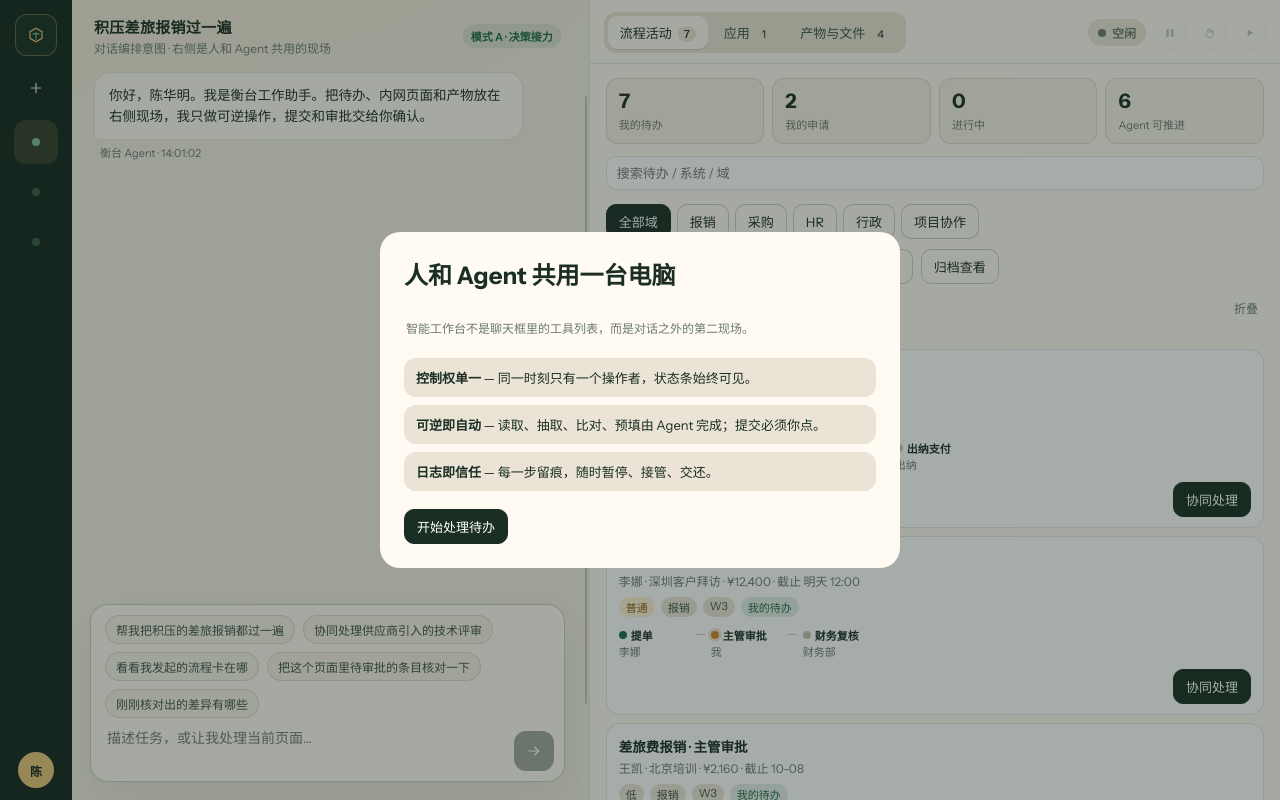
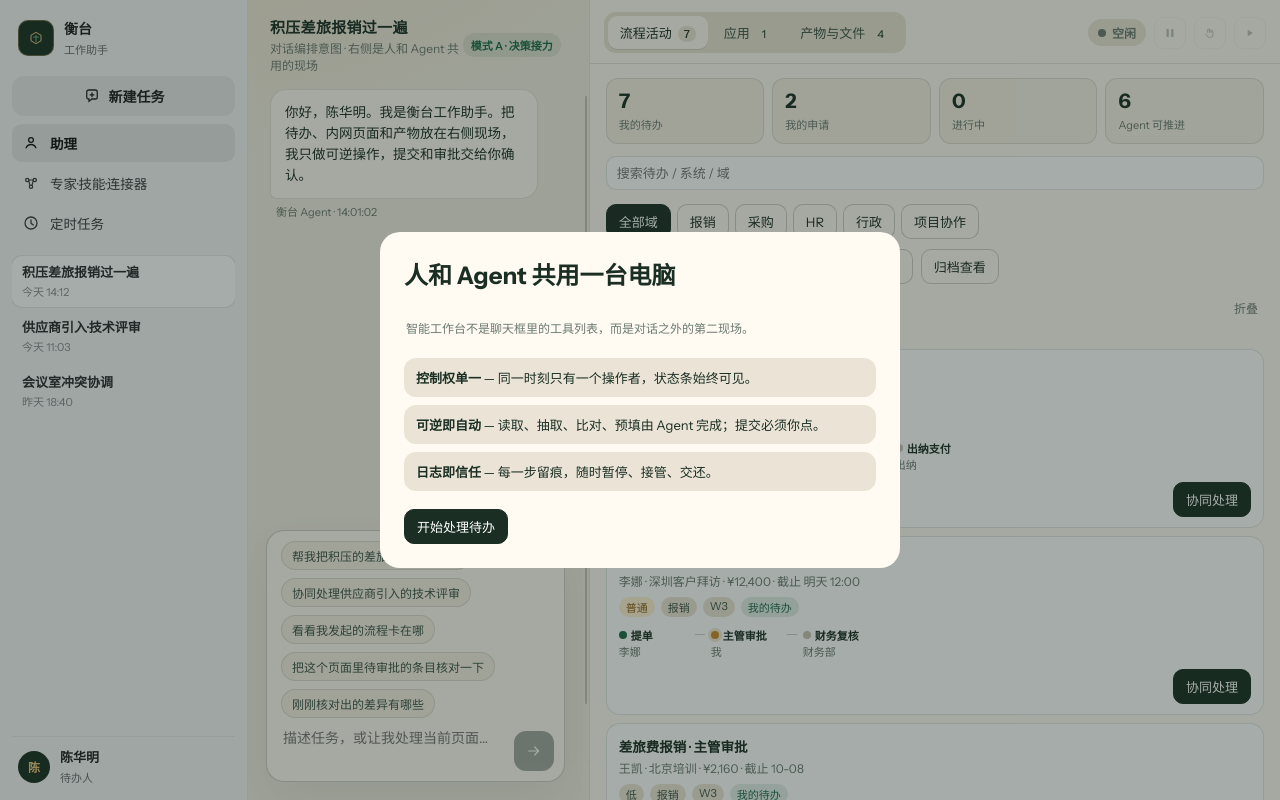
Before and after one commit to c-builder/workbench, a React (Vite) app: page / in a window 1280 px wide. Built offline with nearby package versions, Linux system fonts and the light colour scheme.

Commit message:
Restyle the left rail after WorkBuddy.
Replace icon dots with a labeled sidebar: new task, assistant sessions, skills, and schedules.

Co-authored-by: Cursor <cursoragent@cursor.com>

```diff
--- a/src/App.tsx
+++ b/src/App.tsx
@@ -9,7 +9,7 @@ import {
   sessionSeeds,
   suggestions,
 } from './data'
-import { IconExternal, IconHand, IconLogo, IconPause, IconPlay, IconPlus, IconSend } from './icons'
+import { IconAssistant, IconChatPlus, IconClock, IconExternal, IconHand, IconLogo, IconNodes, IconPause, IconPlay, IconPlus, IconSend } from './icons'
 import type {
   Artifact,
   BrowserTab,
@@ -72,6 +72,7 @@ export default function App() {
   const [domainFilter, setDomainFilter] = useState<'all' | Domain>('all')
   const [sessionList, setSessionList] = useState<Session[]>(seedSessions)
   const [sessionId, setSessionId] = useState('s1')
+  const [railNav, setRailNav] = useState<'assistant' | 'skills' | 'schedule'>('assistant')
   const [inbox, setInbox] = useState<Record<string, ChatMessage[]>>({
     s1: seedMessages('s1'),
     s2: seedMessages('s2'),
@@ -493,6 +494,7 @@ export default function App() {
     setSessionList((list) => [s, ...list])
     setInbox((box) => ({ ...box, [id]: [welcome()] }))
     setSessionId(id)
+    setRailNav('assistant')
   }
 
   const send = (text?: string) => {
@@ -585,26 +587,80 @@ export default function App() {
   return (
     <div className="app-shell" style={{ ['--bench' as string]: `${bench}%` }}>
       <aside className="rail">
-        <div className="logo" title="衡台">
-          <IconLogo />
+        <div className="rail-brand">
+          <div className="logo" title="衡台">
+            <IconLogo />
+          </div>
+          <div>
+            <b>衡台</b>
+            <span>工作助手</span>
+          </div>
         </div>
-        <button className="rail-btn" title="新会话" onClick={newSession}>
-          <IconPlus />
+        <button className="new-task" onClick={newSession}>
+          <IconChatPlus />
+          新建任务
         </button>
-        <div className="rail-sessions">
-          {sessionList.map((s) => (
-            <button
-              key={s.id}
-              className={`rail-btn ${s.id === sessionId ? 'active' : ''}`}
-              title={`${s.title} · ${s.time}`}
-              onClick={() => switchSession(s.id)}
-            >
-              <span className="dot-session" style={{ opacity: s.id === sessionId ? 1 : 0.35 }} />
-            </button>
-          ))}
+        <nav className="rail-nav">
+          <button className={railNav === 'assistant' ? 'active' : ''} onClick={() => setRailNav('assistant')}>
+            <IconAssistant />
+            助理
+          </button>
+          <button className={railNav === 'skills' ? 'active' : ''} onClick={() => setRailNav('skills')}>
+            <IconNodes />
+            专家·技能·连接器
+          </button>
+          <button className={railNav === 'schedule' ? 'active' : ''} onClick={() => setRailNav('schedule')}>
+            <IconClock />
+            定时任务
+          </button>
+        </nav>
+        <div className="rail-body">
+          {railNav === 'assistant' &&
+            (sessionList.length ? (
+              sessionList.map((s) => (
+                <button
+                  key={s.id}
+                  className={`task-item ${s.id === sessionId ? 'active' : ''}`}
+                  onClick={() => switchSession(s.id)}
+                >
+                  <span className="task-title">{s.title}</span>
+                  <span className="task-time">{s.time}</span>
+                </button>
+              ))
+            ) : (
+              <div className="rail-empty">
+                <b>暂无任务</b>
+                <p>点击上方按钮开始新任务</p>
+              </div>
+            ))}
+          {railNav === 'skills' && (
+            <div className="skill-list">
+              {[
+                { n: 'W3 审批', d: '待办读取 / 预填 / 提交前交接' },
+                { n: 'eBuy 采购', d: '供应商与订单只读跟踪' },
+                { n: '费控报销', d: '发票 OCR 比对' },
+                { n: '行政门户', d: '会议室冲突检索' },
+              ].map((x) => (
+                <div key={x.n} className="skill-card">
+                  <b>{x.n}</b>
+                  <span>{x.d}</span>
+                </div>
+              ))}
+            </div>
+          )}
+          {railNav === 'schedule' && (
+            <div className="rail-empty">
+              <b>暂无定时任务</b>
+              <p>可把重复待办预审设为每日提醒</p>
+            </div>
+          )}
         </div>
-        <div className="rail-user" title={ME}>
-          {ME.slice(0, 1)}
+        <div className="rail-foot">
+          <div className="rail-user">{ME.slice(0, 1)}</div>
+          <div>
+            <b>{ME}</b>
+            <span>待办人</span>
+          </div>
         </div>
       </aside>
 
--- a/src/icons.tsx
+++ b/src/icons.tsx
@@ -54,3 +54,41 @@ export function IconExternal() {
     </svg>
   )
 }
+export function IconChatPlus() {
+  return (
+    <svg width="18" height="18" viewBox="0 0 24 24" fill="none">
+      <path
+        d="M5 6.5A2.5 2.5 0 0 1 7.5 4h9A2.5 2.5 0 0 1 19 6.5v7A2.5 2.5 0 0 1 16.5 16H12l-4 3v-3H7.5A2.5 2.5 0 0 1 5 13.5v-7Z"
+        stroke="currentColor"
+        strokeWidth="1.7"
+      />
+      <path d="M12 8v5M9.5 10.5h5" stroke="currentColor" strokeWidth="1.7" strokeLinecap="round" />
+    </svg>
+  )
+}
+export function IconAssistant() {
+  return (
+    <svg width="18" height="18" viewBox="0 0 24 24" fill="none">
+      <circle cx="12" cy="8" r="3.2" stroke="currentColor" strokeWidth="1.7" />
+      <path d="M5.5 18.5c1.2-3 3.6-4.5 6.5-4.5s5.3 1.5 6.5 4.5" stroke="currentColor" strokeWidth="1.7" strokeLinecap="round" />
+    </svg>
+  )
+}
+export function IconNodes() {
+  return (
+    <svg width="18" height="18" viewBox="0 0 24 24" fill="none">
+      <circle cx="7" cy="8" r="2.2" stroke="currentColor" strokeWidth="1.7" />
+      <circle cx="17" cy="8" r="2.2" stroke="currentColor" strokeWidth="1.7" />
+      <circle cx="12" cy="17" r="2.2" stroke="currentColor" strokeWidth="1.7" />
+      <path d="M9 8.8 10.6 15M15 8.8 13.4 15M9.2 8h5.6" stroke="currentColor" strokeWidth="1.5" />
+    </svg>
+  )
+}
+export function IconClock() {
+  return (
+    <svg width="18" height="18" viewBox="0 0 24 24" fill="none">
+      <circle cx="12" cy="12" r="8" stroke="currentColor" strokeWidth="1.7" />
+      <path d="M12 8v4.5l3 2" stroke="currentColor" strokeWidth="1.7" strokeLinecap="round" />
+    </svg>
+  )
+}
--- a/src/index.css
+++ b/src/index.css
@@ -44,7 +44,7 @@ button { cursor: pointer; }
 
 .app-shell {
   display: grid;
-  grid-template-columns: 72px minmax(0, 1fr) 6px minmax(0, var(--bench, 52%));
+  grid-template-columns: 248px minmax(0, 1fr) 6px minmax(0, var(--bench, 52%));
   height: 100%;
   width: 100%;
   min-width: 0;
@@ -52,41 +52,90 @@ button { cursor: pointer; }
 }
 
 .rail {
-  background: #15261e;
-  color: #f4efe4;
+  background: #f4f4f5;
+  color: #1f1f1f;
   display: flex;
   flex-direction: column;
-  align-items: center;
-  padding: 14px 8px 12px;
-  gap: 10px;
+  align-items: stretch;
+  padding: 14px 12px 12px;
+  gap: 8px;
   min-height: 0;
+  border-right: 1px solid rgba(26, 46, 36, 0.08);
 }
 
+.rail-brand {
+  display: flex; align-items: center; gap: 10px; padding: 4px 6px 10px;
+}
+.rail-brand b { display: block; font-size: 14px; }
+.rail-brand span { font-size: 11px; color: #6b6b70; }
+
 .logo {
-  width: 42px; height: 42px;
-  border-radius: 12px;
-  background: linear-color(#1a2e24);
+  width: 36px; height: 36px;
+  border-radius: 10px;
   background: #1a2e24;
   border: 1px solid rgba(232, 196, 122, 0.35);
-  display: grid; place-items: center;
+  display: grid; place-items: center; flex-shrink: 0;
 }
-.logo svg { width: 24px; height: 24px; }
+.logo svg { width: 20px; height: 20px; }
 
-.rail-btn {
-  width: 44px; height: 44px;
-  border: 0; border-radius: 12px;
-  background: transparent; color: #d8e6de;
-  display: grid; place-items: center;
+.new-task {
+  display: flex; align-items: center; justify-content: center; gap: 8px;
+  height: 40px; border: 0; border-radius: 12px;
+  background: #e8e8ea; color: #1f1f1f; font-size: 14px; font-weight: 600;
 }
-.rail-btn:hover, .rail-btn.active { background: rgba(232, 196, 122, 0.14); color: #e8c47a; }
-.rail-sessions { flex: 1; display: flex; flex-direction: column; gap: 6px; width: 100%; align-items: center; }
-.dot-session {
-  width: 8px; height: 8px; border-radius: 99px; background: #7cb89a;
+.new-task:hover { background: #dedee2; }
+
+.rail-nav { display: flex; flex-direction: column; gap: 2px; }
+.rail-nav button {
+  display: flex; align-items: center; gap: 10px;
+  width: 100%; border: 0; background: transparent;
+  color: #3a3a3e; border-radius: 10px; padding: 9px 10px;
+  font-size: 13.5px; text-align: left;
 }
+.rail-nav button:hover { background: #ececee; }
+.rail-nav button.active { background: #e4e4e7; color: #111; font-weight: 600; }
+
+.rail-body {
+  flex: 1; min-height: 0; overflow: auto;
+  display: flex; flex-direction: column; gap: 4px; padding-top: 6px;
+}
+
+.task-item {
+  display: flex; flex-direction: column; align-items: flex-start; gap: 2px;
+  width: 100%; border: 0; background: transparent; text-align: left;
+  border-radius: 10px; padding: 8px 10px; color: #2a2a2e;
+}
+.task-item:hover { background: #ececee; }
+.task-item.active { background: #fff; box-shadow: 0 0 0 1px rgba(26,46,36,.08); }
+.task-title { font-size: 13px; font-weight: 600; line-height: 1.3; }
+.task-time { font-size: 11px; color: #8a8a90; }
+
+.rail-empty {
+  flex: 1; display: flex; flex-direction: column; align-items: center; justify-content: center;
+  text-align: center; padding: 24px 12px; color: #8a8a90;
+}
+.rail-empty b { display: block; color: #1f1f1f; font-size: 15px; margin-bottom: 6px; }
+.rail-empty p { margin: 0; font-size: 13px; }
+
+.skill-list { display: flex; flex-direction: column; gap: 6px; }
+.skill-card {
+  background: #fff; border-radius: 10px; padding: 10px 12px;
+  border: 1px solid rgba(26,46,36,.08);
+}
+.skill-card b { display: block; font-size: 13px; }
+.skill-card span { font-size: 11px; color: #6b6b70; }
+
+.rail-foot {
+  display: flex; align-items: center; gap: 10px;
+  padding: 10px 6px 2px; border-top: 1px solid rgba(26,46,36,.08);
+}
+.rail-foot b { display: block; font-size: 13px; }
+.rail-foot span { font-size: 11px; color: #6b6b70; }
+
 .rail-user {
-  width: 36px; height: 36px; border-radius: 50%;
-  background: #e8c47a; color: #15261e;
-  display: grid; place-items: center; font-weight: 700; font-size: 12px;
+  width: 32px; height: 32px; border-radius: 50%;
+  background: #1a2e24; color: #e8c47a;
+  display: grid; place-items: center; font-weight: 700; font-size: 12px; flex-shrink: 0;
 }
 
 .chat {
```
